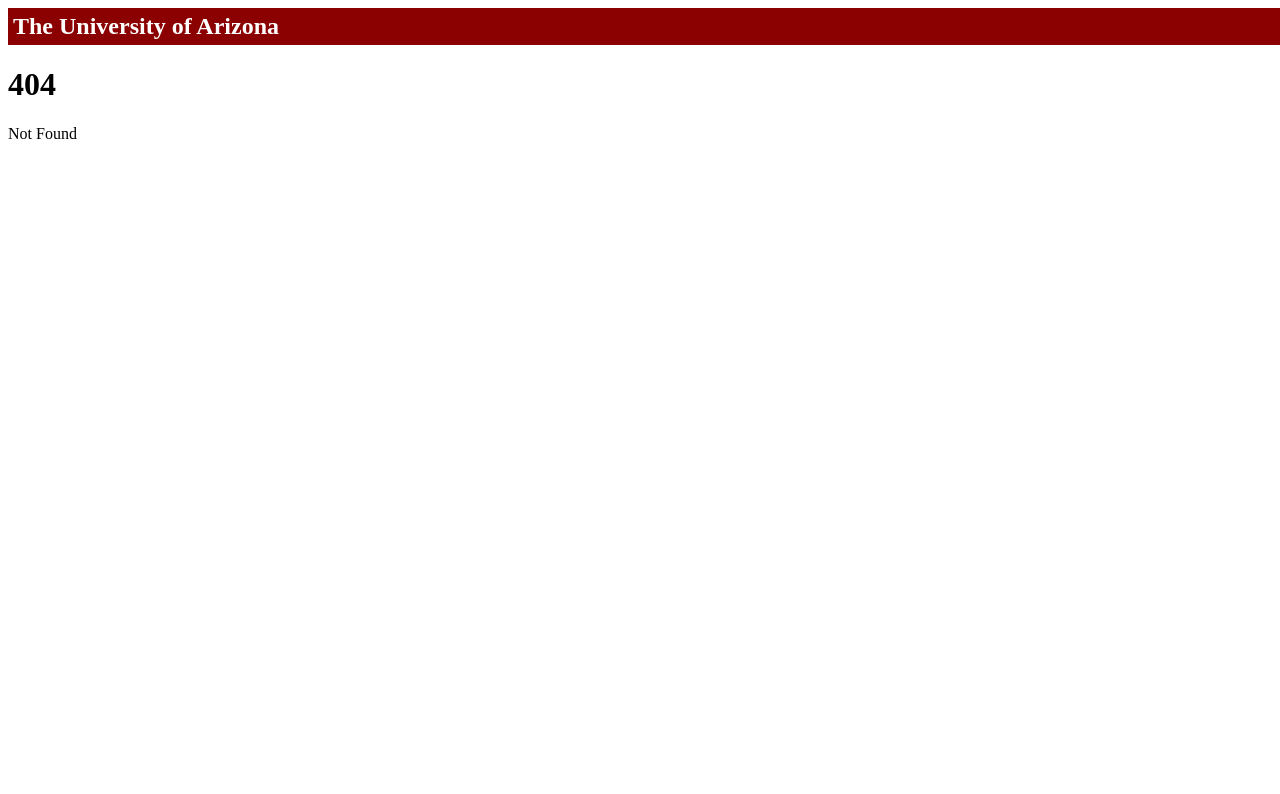
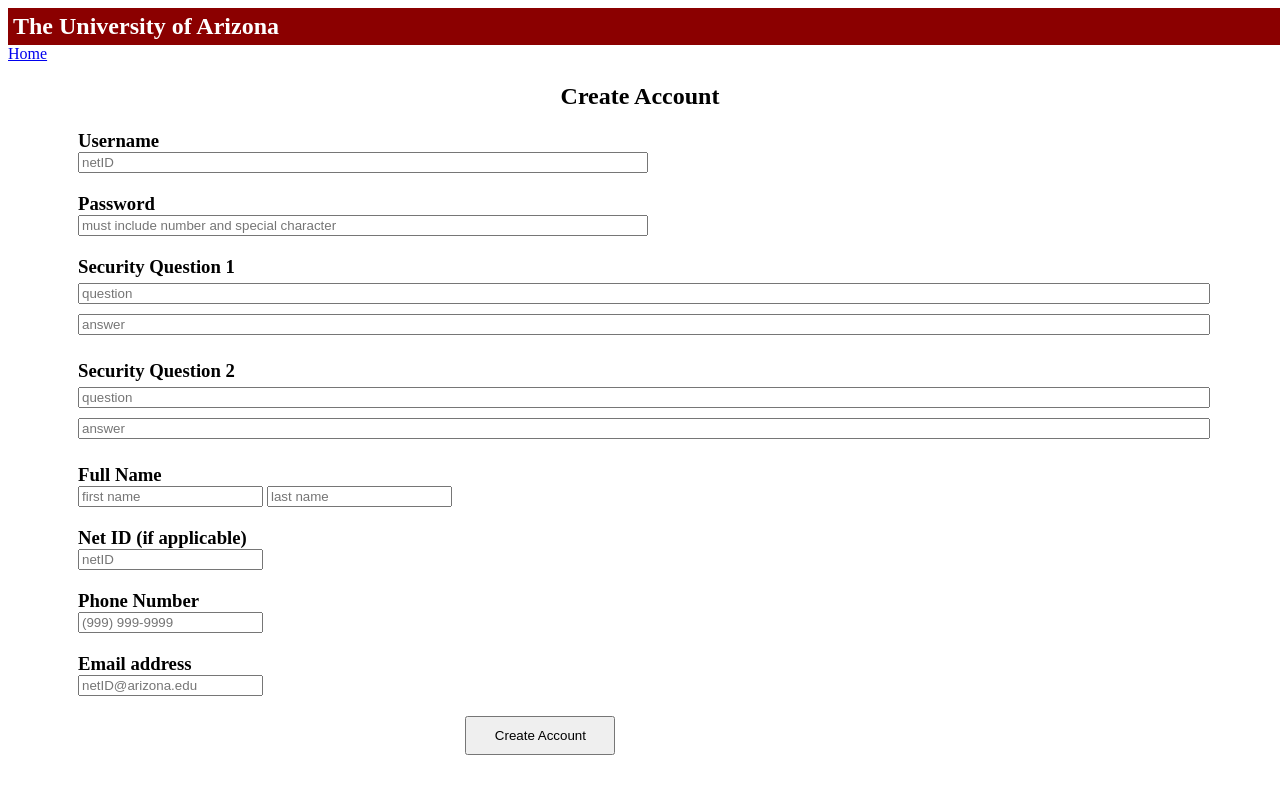
Before and after one commit to aroig1/Scholarship-Application-Management-System, a SvelteKit app: page /createAccount in a window 1280 px wide. Before the commit this address had no page. Shown: the top 794 px of the page. Built offline with nearby package versions, Linux system fonts and the light colour scheme.

Commit message:
simple create account page

```diff
--- /dev/null
+++ b/src/routes/createAccount/+page.svelte
@@ -0,0 +1,71 @@
+<a href="/">Home</a>
+<section>
+    <h1>Create Account</h1>
+    <div>
+        <h3>Username</h3>
+        <input class="username" type="text" placeholder="netID">
+    </div>
+    <div>
+        <h3>Password</h3>
+        <input class="password" type="text" placeholder="must include number and special character">
+    </div>
+    <div>
+        <h3>Security Question 1</h3>
+        <input class="question_answer" type="text" placeholder="question">
+        <input class="question_answer" type="text" placeholder="answer">
+    </div>
+    <div>
+        <h3>Security Question 2</h3>
+        <input class="question_answer" type="text" placeholder="question">
+        <input class="question_answer" type="text" placeholder="answer">
+    </div>
+    <div>
+        <h3>Full Name</h3>
+        <input type="text" placeholder="first name">
+        <input type="text" placeholder="last name">
+    </div>
+    <div>
+        <h3>Net ID (if applicable)</h3>
+        <input type="text" placeholder="netID">
+    </div>
+    <div>
+        <h3>Phone Number</h3>
+        <input type="text" placeholder="(999) 999-9999">
+    </div>
+    <div>
+        <h3>Email address</h3>
+        <input type="emai" placeholder="netID@arizona.edu">
+    </div>
+    <button>Create Account</button>
+</section>
+
+<style>
+    section {
+        margin: 0 50px 0 50px;
+    }
+    h1 {
+        width: 100%;
+        text-align: center;
+    }
+    h3 {
+        padding: 0;
+        margin: 0;
+    }
+    div {
+        padding: 0;
+        margin: 20px;
+    }
+    button { /* figure out how to center */
+        margin: 0 35%;
+        padding: 10px;
+        width: 150px;
+    }
+
+    .username, .password {
+        width: 50%;
+    }
+    .question_answer {
+        width: 100%;
+        margin: 5px 0;
+    }
+</style>
--- a/src/routes/createScholarship/+page.svelte
+++ b/src/routes/createScholarship/+page.svelte
@@ -1,4 +1,4 @@
-<a href="/">home</a>
+<a href="/">Home</a>
 <section>
     <h1>Create New Scholarship</h1>
     <div>
@@ -16,11 +16,11 @@
     </div>
     <div>
         <h3>Enter donor phone number</h3>
-        <input type="text" placeholder="(999) 999-999">
+        <input type="text" placeholder="(999) 999-9999">
     </div>
     <div>
         <h3>Enter donor email address</h3>
-        <input type="email" placeholder="arizonaID@arizona.edu">
+        <input type="email" placeholder="netID@arizona.edu">
     </div>
     <div>
         <h3>Enter number of scholarships available</h3>
@@ -46,13 +46,12 @@
         <h3>Enter any additional scholarship requirements (optional)</h3>
         <input class="other" type="text" placeholder="ex: Must be black if applying during february">
     </div>
+    <button>Create Scholarship</button>
 </section>
 
 <style>
     section {
         margin: 0 50px 0 50px;
-        border-color: orange;
-        border-style:dashed;
     }
     h1 {
         width: 100%;
@@ -66,6 +65,11 @@
         padding: 0;
         margin: 20px;
     }
+    button { /* figure out how to center */
+        margin: 0 35%;
+        padding: 10px;
+        width: 150px;
+    }
     .other {
         width: 100%;
         height: 50px;
--- a/src/routes/modifyScholarship/+page.svelte
+++ b/src/routes/modifyScholarship/+page.svelte
@@ -1 +1 @@
-<a href="/">home</a>
+<a href="/">Home</a>
```
Also changed, not shown: src/routes/+page.svelte (+10 -2 lines).
